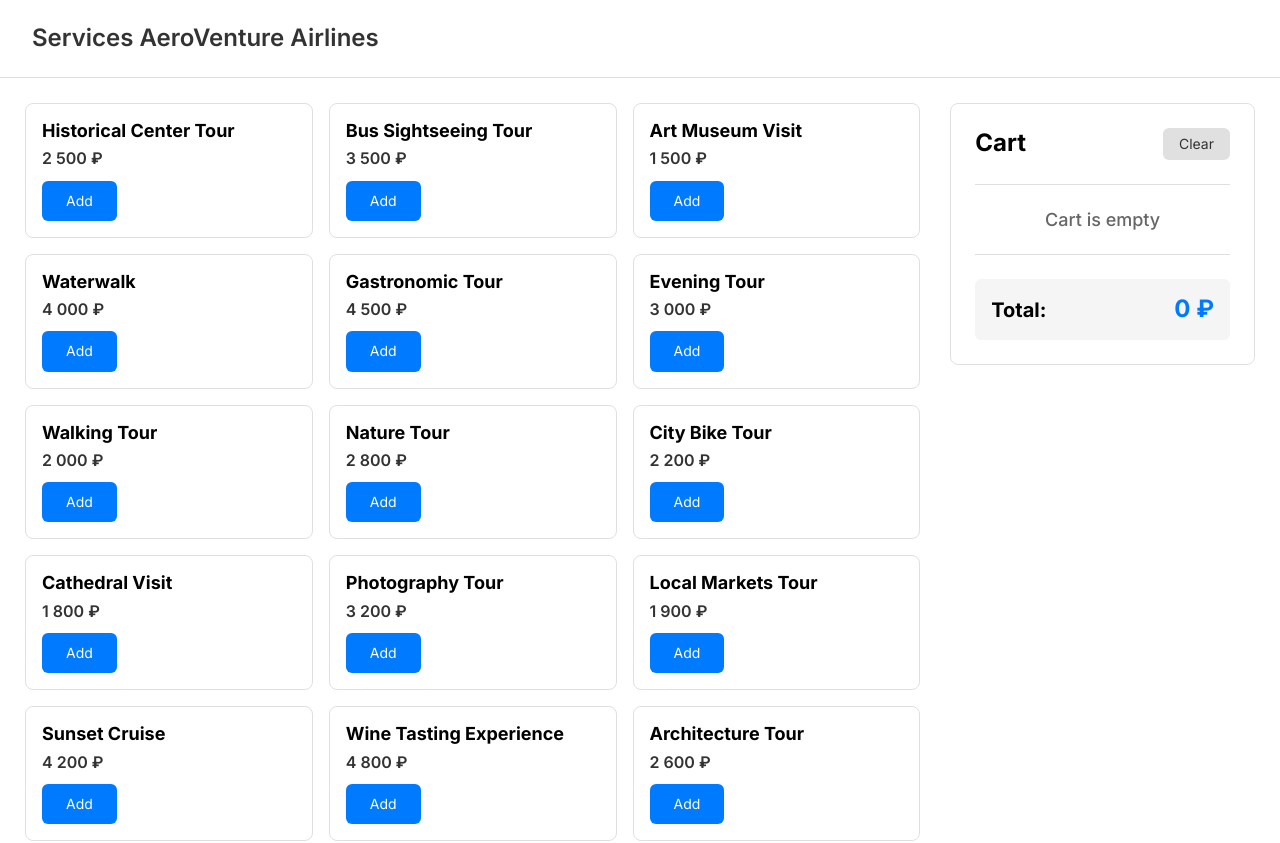
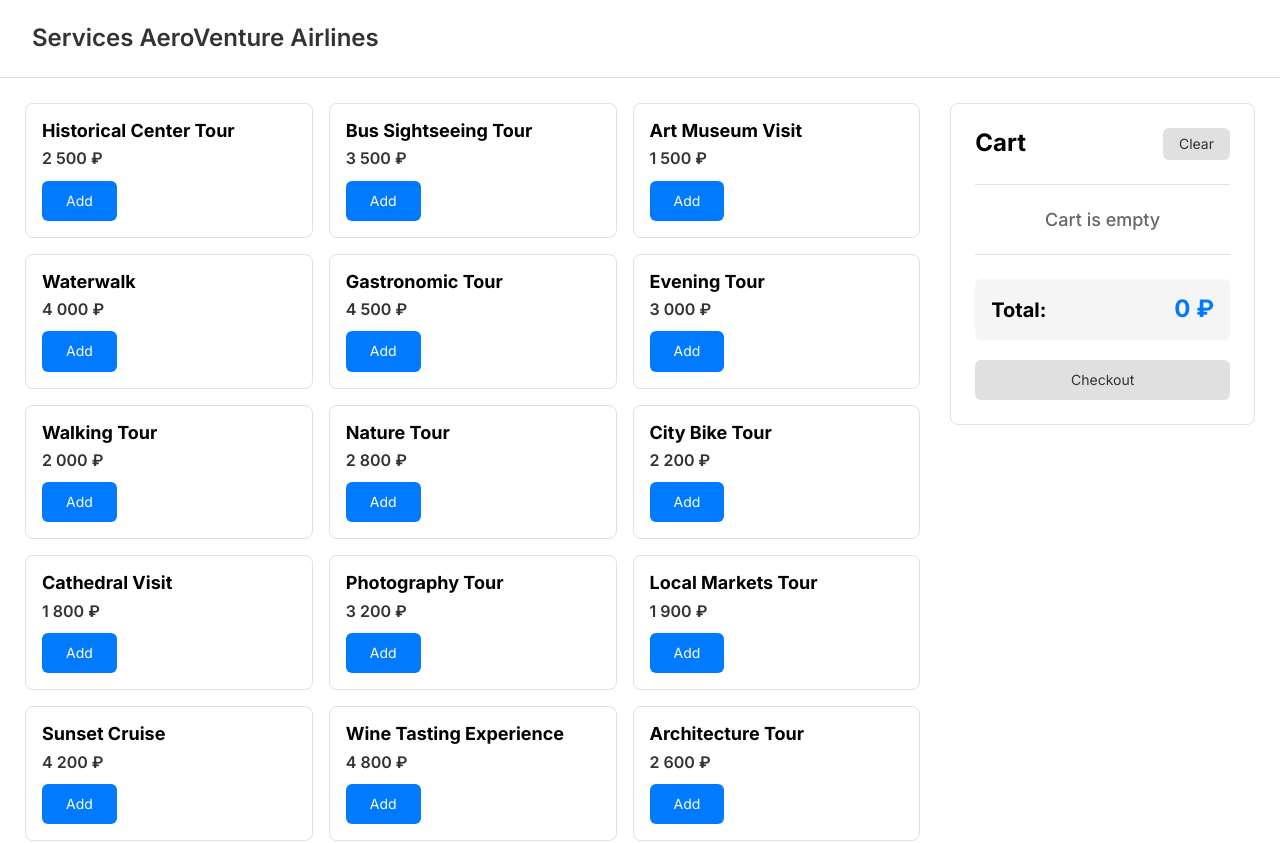
Before and after one commit to yaroslav20568/travel-test, a Next.js app: page / in a window 1280 px wide. Shown: the top 843 px of the page. Built offline with nearby package versions, Linux system fonts and the light colour scheme.

Commit message:
fix(general): update styles

```diff
--- a/src/entities/cart/ui/CartSummary/CartSummary.module.scss
+++ b/src/entities/cart/ui/CartSummary/CartSummary.module.scss
@@ -49,4 +49,16 @@
       }
     }
   }
+
+  .checkoutButton {
+    margin-top: 12px;
+
+    @include respond-to(tablet) {
+      margin-top: 16px;
+    }
+
+    @include respond-to(desktop) {
+      margin-top: 20px;
+    }
+  }
 }
--- a/src/entities/cart/ui/CartSummary/CartSummary.tsx
+++ b/src/entities/cart/ui/CartSummary/CartSummary.tsx
@@ -6,12 +6,17 @@ import { useCartStore } from '@/features/cart/model';
 
 import { formatPrice } from '@/entities/service/utils';
 
+import { Button } from '@/shared';
+
 import s from './CartSummary.module.scss';
 
 export const CartSummary: FC = () => {
+  const items = useCartStore(state => state.items);
   const totalPrice = useCartStore(state =>
     state.items.reduce((total, item) => total + item.price, 0)
   );
+
+  const handleCheckout = () => {};
 
   return (
     <div className={s.total}>
@@ -19,6 +24,15 @@ export const CartSummary: FC = () => {
         <span className={s.totalLabel}>Total:</span>
         <span className={s.totalPrice}>{formatPrice(totalPrice)} ₽</span>
       </div>
+      <Button
+        onClick={handleCheckout}
+        disabled={items.length === 0}
+        size="big"
+        fullWidth
+        className={s.checkoutButton}
+      >
+        Checkout
+      </Button>
     </div>
   );
 };
--- a/src/shared/ui/Button/Button.module.scss
+++ b/src/shared/ui/Button/Button.module.scss
@@ -6,10 +6,11 @@
   outline: none;
   border-radius: 6px;
   cursor: pointer;
+  will-change: background-color, color;
   transition:
-    background-color 0.2s,
-    color 0.2s,
-    border-color 0.2s;
+    background-color 0.3s,
+    color 0.3s,
+    border-color 0.3s;
 
   &.small {
     padding: 4px 8px;
@@ -45,4 +46,8 @@
       }
     }
   }
+
+  &.fullWidth {
+    width: 100%;
+  }
 }
--- a/src/shared/ui/Button/Button.tsx
+++ b/src/shared/ui/Button/Button.tsx
@@ -1,7 +1,7 @@
 import { ButtonHTMLAttributes, FC } from 'react';
 import cn from 'classnames';
 
-import styles from './Button.module.scss';
+import s from './Button.module.scss';
 
 type TVariant = 'primary';
 type TSize = 'big' | 'medium' | 'small';
@@ -9,6 +9,7 @@ type TSize = 'big' | 'medium' | 'small';
 interface IProps extends ButtonHTMLAttributes<HTMLButtonElement> {
   variant?: TVariant;
   size?: TSize;
+  fullWidth?: boolean;
 }
 
 export const Button: FC<IProps> = ({
@@ -16,11 +17,18 @@ export const Button: FC<IProps> = ({
   className,
   variant = 'primary',
   size = 'medium',
+  fullWidth = false,
   ...props
 }) => {
   return (
     <button
-      className={cn(styles.button, styles[variant], styles[size], className)}
+      className={cn(
+        s.button,
+        s[variant],
+        s[size],
+        fullWidth && s.fullWidth,
+        className
+      )}
       {...props}
     >
       {children}
--- a/src/shared/ui/Line/Line.tsx
+++ b/src/shared/ui/Line/Line.tsx
@@ -1,10 +1,10 @@
 import { FC, HTMLAttributes } from 'react';
 import cn from 'classnames';
 
-import styles from './Line.module.scss';
+import s from './Line.module.scss';
 
 interface IProps extends HTMLAttributes<HTMLHRElement> {}
 
 export const Line: FC<IProps> = ({ className, ...props }) => {
-  return <hr className={cn(styles.line, className)} {...props} />;
+  return <hr className={cn(s.line, className)} {...props} />;
 };
--- a/src/shared/ui/Loader/Loader.tsx
+++ b/src/shared/ui/Loader/Loader.tsx
@@ -1,11 +1,11 @@
 import { FC } from 'react';
 
-import styles from './Loader.module.scss';
+import s from './Loader.module.scss';
 
 export const Loader: FC = () => {
   return (
-    <div className={styles.loader}>
-      <div className={styles.spinner}></div>
+    <div className={s.loader}>
+      <div className={s.spinner}></div>
     </div>
   );
 };
```
